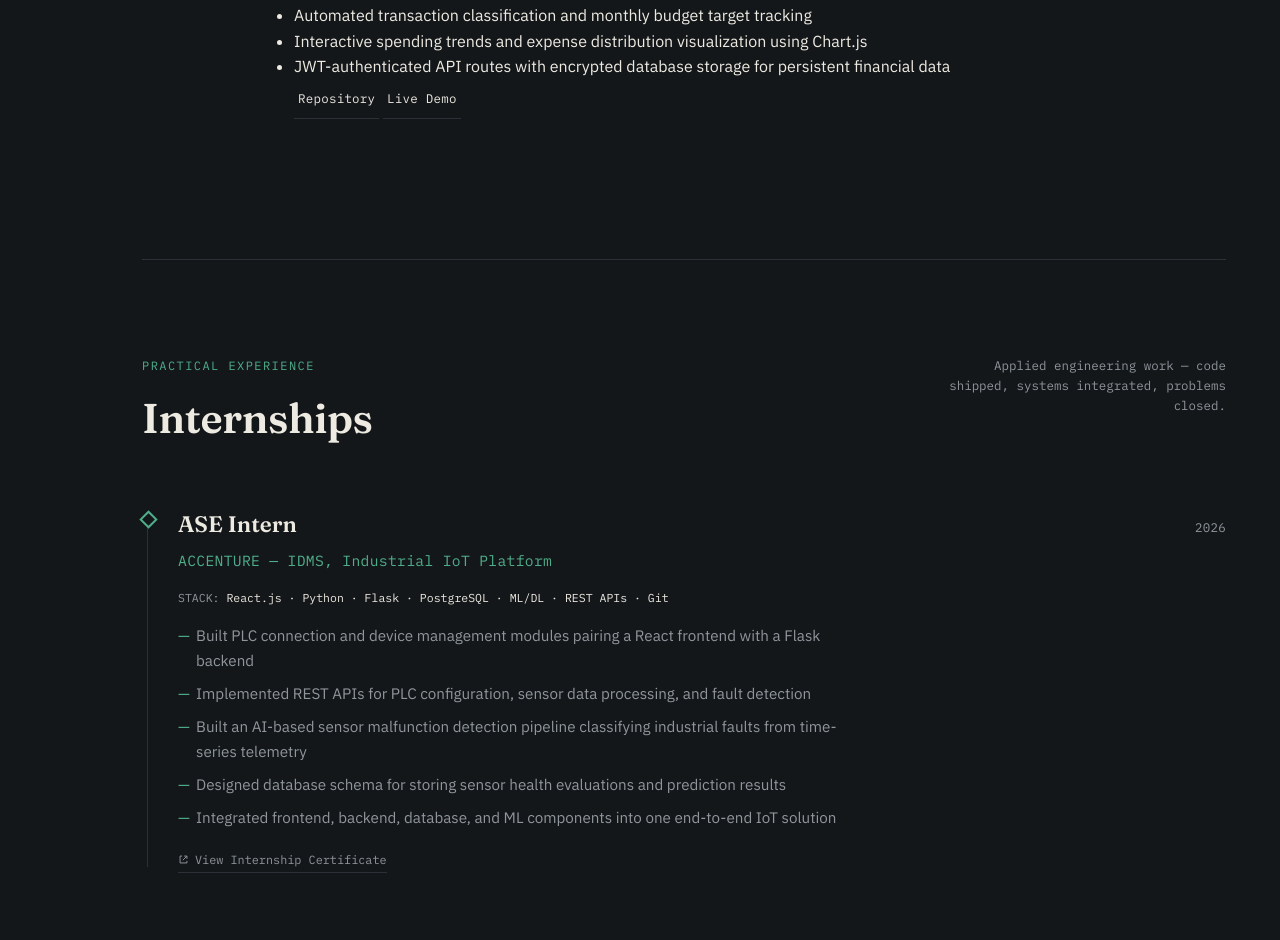
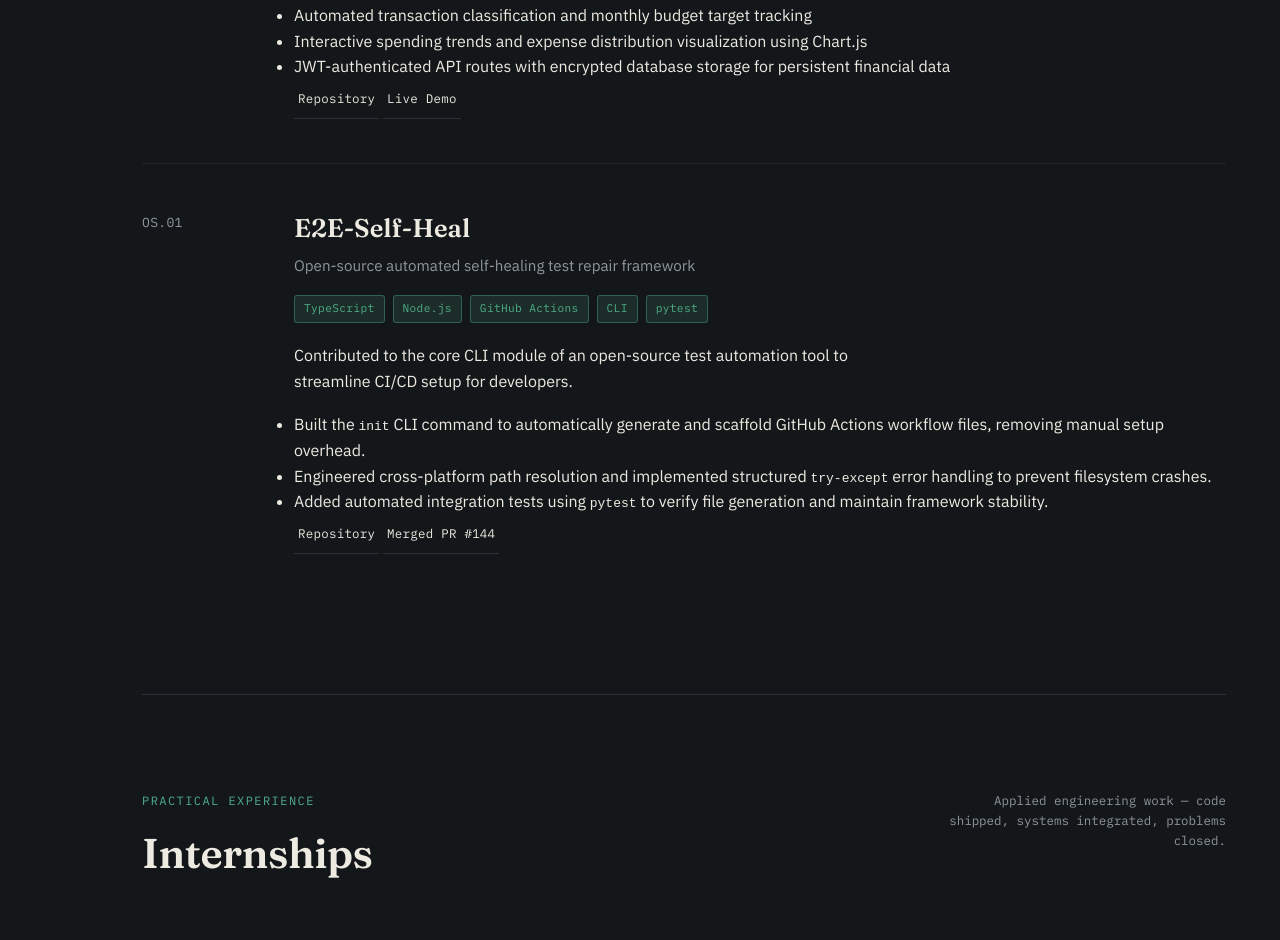
Before and after one commit to khushi26singh/portfolio, a plain HTML site: page index.html in a window 1280 px wide. Shown: the part 1777-2717 px from the top of the page. Drawn offline with Linux system fonts and the light colour scheme.

```diff
--- a/index.html
+++ b/index.html
@@ -622,6 +622,34 @@
           </div>
         </article>
 
+        <!-- OS.01: Open Source Contribution -->
+        <article class="project">
+          <span class="project-id mono">OS.01</span>
+          <div class="project-body">
+            <h3>E2E-Self-Heal</h3>
+            <p class="project-sub">Open-source automated self-healing test repair framework</p>
+            <div class="tag-row">
+              <span class="tag">TypeScript</span>
+              <span class="tag">Node.js</span>
+              <span class="tag">GitHub Actions</span>
+              <span class="tag">CLI</span>
+              <span class="tag">pytest</span>
+            </div>
+            <p class="project-desc">
+              Contributed to the core CLI module of an open-source test automation tool to streamline CI/CD setup for developers.
+            </p>
+            <ul class="project-bullets">
+              <li>Built the <code>init</code> CLI command to automatically generate and scaffold GitHub Actions workflow files, removing manual setup overhead.</li>
+              <li>Engineered cross-platform path resolution and implemented structured <code>try-except</code> error handling to prevent filesystem crashes.</li>
+              <li>Added automated integration tests using <code>pytest</code> to verify file generation and maintain framework stability.</li>
+            </ul>
+            <div class="project-links">
+              <a href="https://github.com/Lee-Dongwook/E2E-Self-Heal" target="_blank" class="proj-link">Repository</a>
+              <a href="https://github.com/Lee-Dongwook/E2E-Self-Heal/pull/144" target="_blank" class="proj-link">Merged PR #144</a>
+            </div>
+          </div>
+        </article>
+
         </div>
       </section>
 
@@ -651,7 +679,7 @@
               <li>Designed database schema for storing sensor health evaluations and prediction results</li>
               <li>Integrated frontend, backend, database, and ML components into one end-to-end IoT solution</li>
             </ul>
-            <a class="cert-verify" href="#" target="_blank" rel="noopener">
+            <a class="cert-verify" href="https://drive.google.com/file/d/1Hd_ICjirF68qFX9fWqyJD9rDqF-v8yim/view?usp=sharing" target="_blank" rel="noopener">
               <svg viewBox="0 0 16 16" fill="none" stroke="currentColor" stroke-width="1.4"><path d="M6 3H3v10h10v-3M9 3h4v4M13 3L7 9"/></svg>
               View Internship Certificate
             </a>
@@ -681,7 +709,7 @@
               <span>LLM Fundamentals</span>
               <span>Prompt Design</span>
             </div>
-            <a class="cert-verify" href="#" target="_blank" rel="noopener">
+            <a class="cert-verify" href="https://www.udacity.com/certificate/e/590ed4ba-5516-11f1-8eab-db0a39903875" target="_blank" rel="noopener">
               <svg viewBox="0 0 16 16" fill="none" stroke="currentColor" stroke-width="1.4"><path d="M6 3H3v10h10v-3M9 3h4v4M13 3L7 9"/></svg>
               Verify Certificate
             </a>
@@ -696,7 +724,7 @@
               <span>Tool Orchestration</span>
               <span>Agentic Workflows</span>
             </div>
-            <a class="cert-verify" href="#" target="_blank" rel="noopener">
+            <a class="cert-verify" href="https://www.udacity.com/certificate/e/ca69e3a2-54d0-11f1-a52f-ebf2554daf6c" target="_blank" rel="noopener">
               <svg viewBox="0 0 16 16" fill="none" stroke="currentColor" stroke-width="1.4"><path d="M6 3H3v10h10v-3M9 3h4v4M13 3L7 9"/></svg>
               Verify Certificate
             </a>
```
